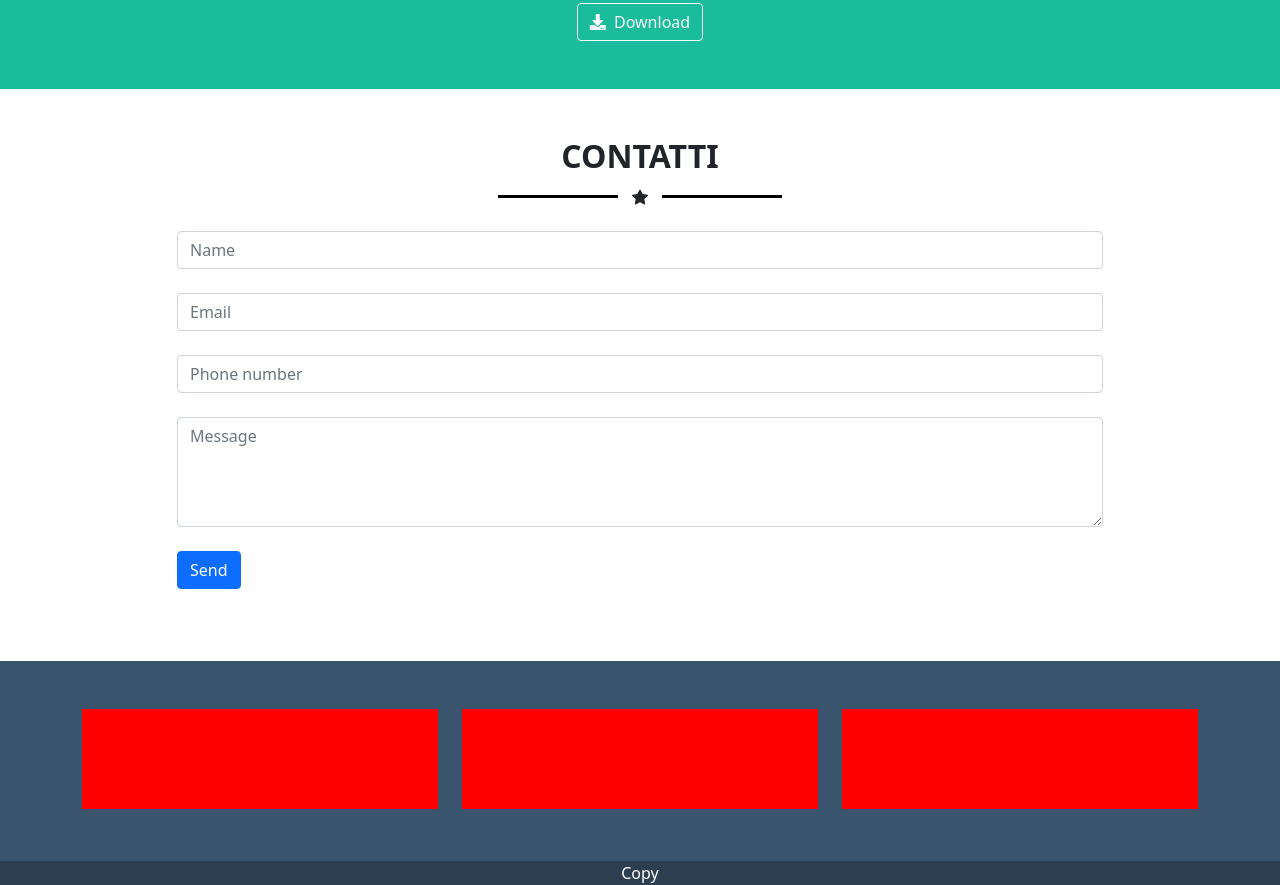
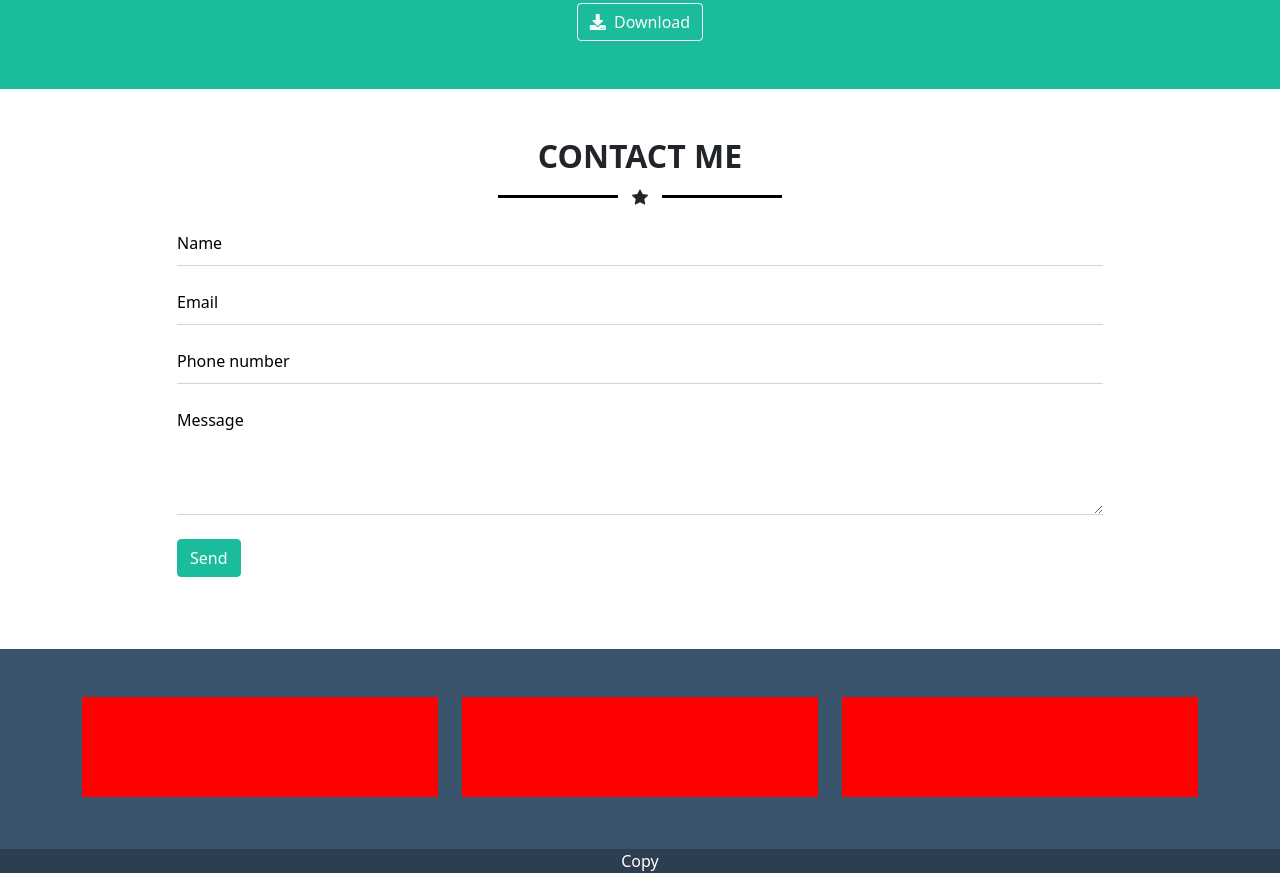
Before and after one commit to so-giulia/html-css-bootstrap-freelancer, a plain HTML site: page index.html in a window 1280 px wide. Shown: the part 1815-2700 px from the top of the page. Drawn offline with nearby package versions, Linux system fonts and the light colour scheme.

Commit message:
add: contact me content

```diff
--- a/css/style.css
+++ b/css/style.css
@@ -1,20 +1,9 @@
 /* Debug + structure */
-
 
 .box{
     background-color: red;
     width:100%;
     height:100px;
-}
-
-.footer-top{
-    height:200px;
-    background-color: #3a546d;
-}
-
-.footer-bottom{
-    background-color: #2c3e50;
-    color:#fff;
 }
 
 /* Common */
@@ -95,4 +84,40 @@ header{
     border-radius: 0.5rem;
 }
 
-/* About */
+/* Form */
+
+.contact-form input, .contact-form textarea{
+    padding:0 0 10px 0;
+    border-top:none;
+    border-left:none;
+    border-right:none;
+    border-radius:0;
+}
+
+.contact-form input::-webkit-input-placeholder, .contact-form textarea::-webkit-input-placeholder{
+    color:#000;
+}
+
+.btn-green{
+    color: #fff;
+    background-color: #1abc9c;
+    border-color: #1abc9c;
+}
+
+.btn-green:hover{
+    color: #fff;
+    background-color: #1fac9c;
+    border-color: #1fac9c;
+}
+
+/* Footer */
+
+.footer-top{
+    height:200px;
+    background-color: #3a546d;
+}
+
+.footer-bottom{
+    background-color: #2c3e50;
+    color:#fff;
+}
--- a/index.html
+++ b/index.html
@@ -172,7 +172,7 @@
                 <!-- contact title start -->
                 <div class="row text-center text-uppercase">
                     <div class="col-12">
-                        <h2>Contatti</h2>
+                        <h2>Contact me</h2>
                         <div class="star mb-4">
                             <svg xmlns="http://www.w3.org/2000/svg" width="16" height="16" fill="currentColor" class="bi bi-star-fill" viewBox="0 0 16 16">
                                 <path d="M3.612 15.443c-.386.198-.824-.149-.746-.592l.83-4.73L.173 6.765c-.329-.314-.158-.888.283-.95l4.898-.696L7.538.792c.197-.39.73-.39.927 0l2.184 4.327 4.898.696c.441.062.612.636.282.95l-3.522 3.356.83 4.73c.078.443-.36.79-.746.592L8 13.187l-4.389 2.256z"/>
@@ -186,7 +186,7 @@
                 <div class="row">
                     <div class="col-12 offset-md-1 col-md-10">
                         <!-- Form start -->
-                        <form>
+                        <form class="contact-form">
                             <!-- Name -->
                             <div class="form-outline mb-4">
                                 <input type="text" id="name" class="form-control" placeholder="Name" />
@@ -208,7 +208,7 @@
                             </div>
 
                             <!-- Submit -->
-                            <button type="submit" class="btn btn-primary btn-block mb-4">Send</button>
+                            <button type="submit" class="btn btn-green btn-block mb-4">Send</button>
                         </form>
                         <!-- Form end -->
                     </div>
```
